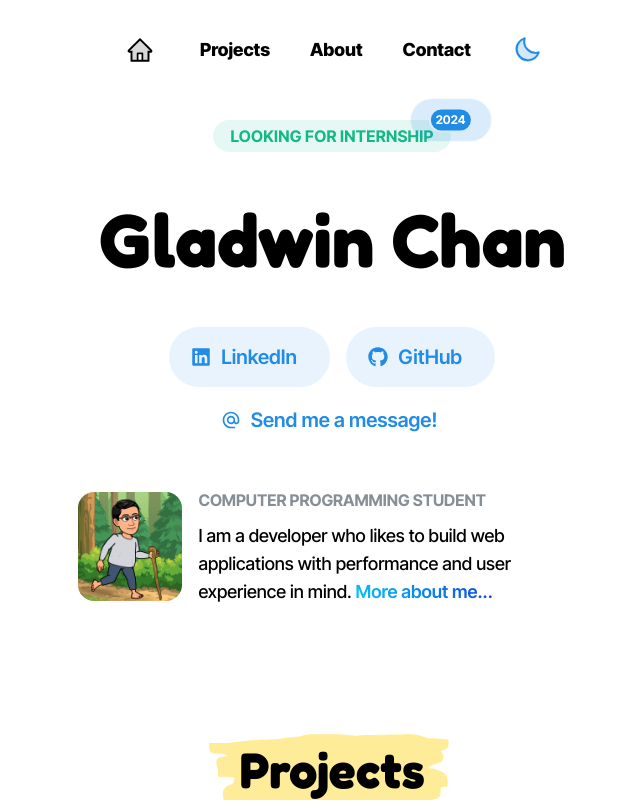
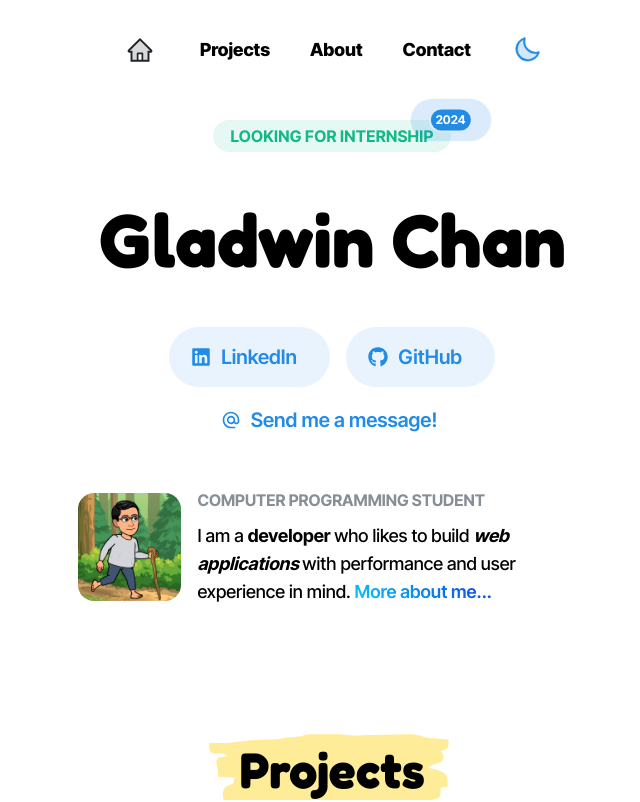
Before and after one commit to gladwinc/glad-port-2024, a Next.js app: page / in a window 1280 px wide. Shown: the top 802 px of the page, without its empty margins (308-948 px from the left). Built offline with nearby package versions, Linux system fonts and the light colour scheme.

Commit message:
add experience/education header, change ui elements

```diff
--- a/app/components/Header/Header.tsx
+++ b/app/components/Header/Header.tsx
@@ -101,7 +101,7 @@ const Header = () => {
             size={40}
             variant="transparent"
             aria-label="Home">
-            <AiTwotoneHome color="black" size={28} />
+            <AiTwotoneHome color="#212529" size={28} />
           </ActionIcon>
           {items}
           <ActionIcon
--- a/app/components/Welcome/Welcome.tsx
+++ b/app/components/Welcome/Welcome.tsx
@@ -80,8 +80,16 @@ const Welcome = () => {
               Computer Programming Student
             </Text>
             <Text fz="lg" fw={500}>
-              I am a developer who likes to build web applications with
-              performance and user experience in mind.{" "}
+              I am a{" "}
+              <Text span fz="lg" fw={700}>
+                developer{" "}
+              </Text>{" "}
+              who likes to build{" "}
+              <Text span fz="lg" fw={700} fs="italic">
+                {" "}
+                web applications{" "}
+              </Text>{" "}
+              with performance and user experience in mind.{" "}
               <Anchor
                 href="/about"
                 variant="gradient"
```
Also changed, not shown: app/about/page.tsx (+7 -1 lines).
